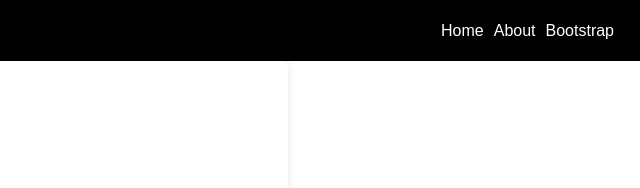
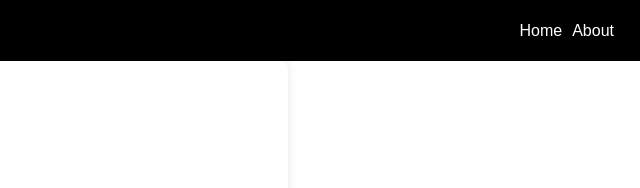
Before and after one commit to whar0012/mtm6201-midterm-alternate-master-files, a plain HTML site: page about.html in a window 1280 px wide. Shown: the top 188 px of the page, 640-1280 px from the left. Drawn offline with Linux system fonts and the light colour scheme.

Commit message:
- Removes Bootstrap Links

```diff
--- a/about.html
+++ b/about.html
@@ -16,7 +16,6 @@
     <ul class="nav-links">
         <li><a href="index.html">Home</a></li>
         <li><a href="about.html">About</a></li>
-        <li><a href="bootstrap.html">Bootstrap</a></li>
     </ul>
 </nav>
 
```
Also changed, not shown: index.html (+0 -1 lines).
